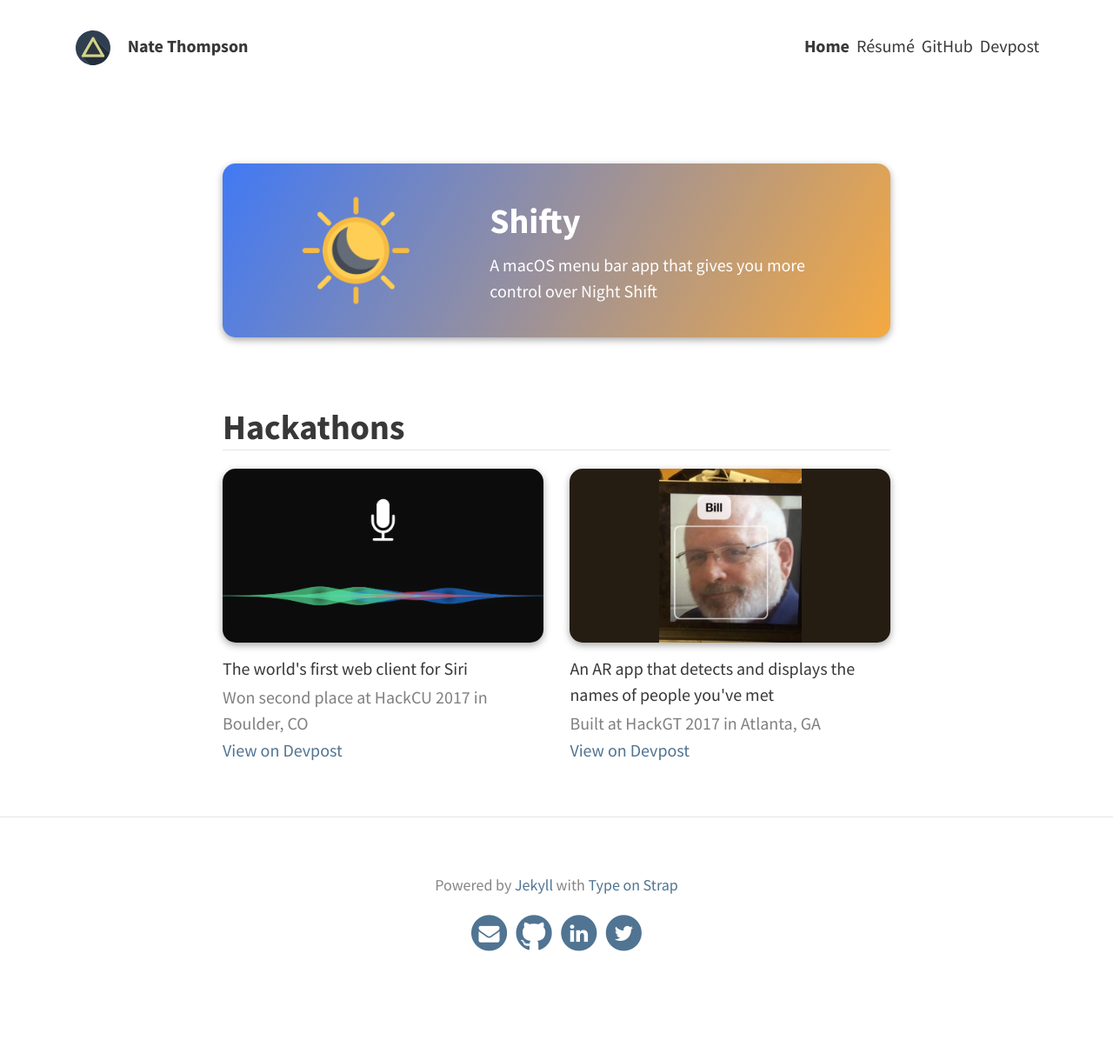
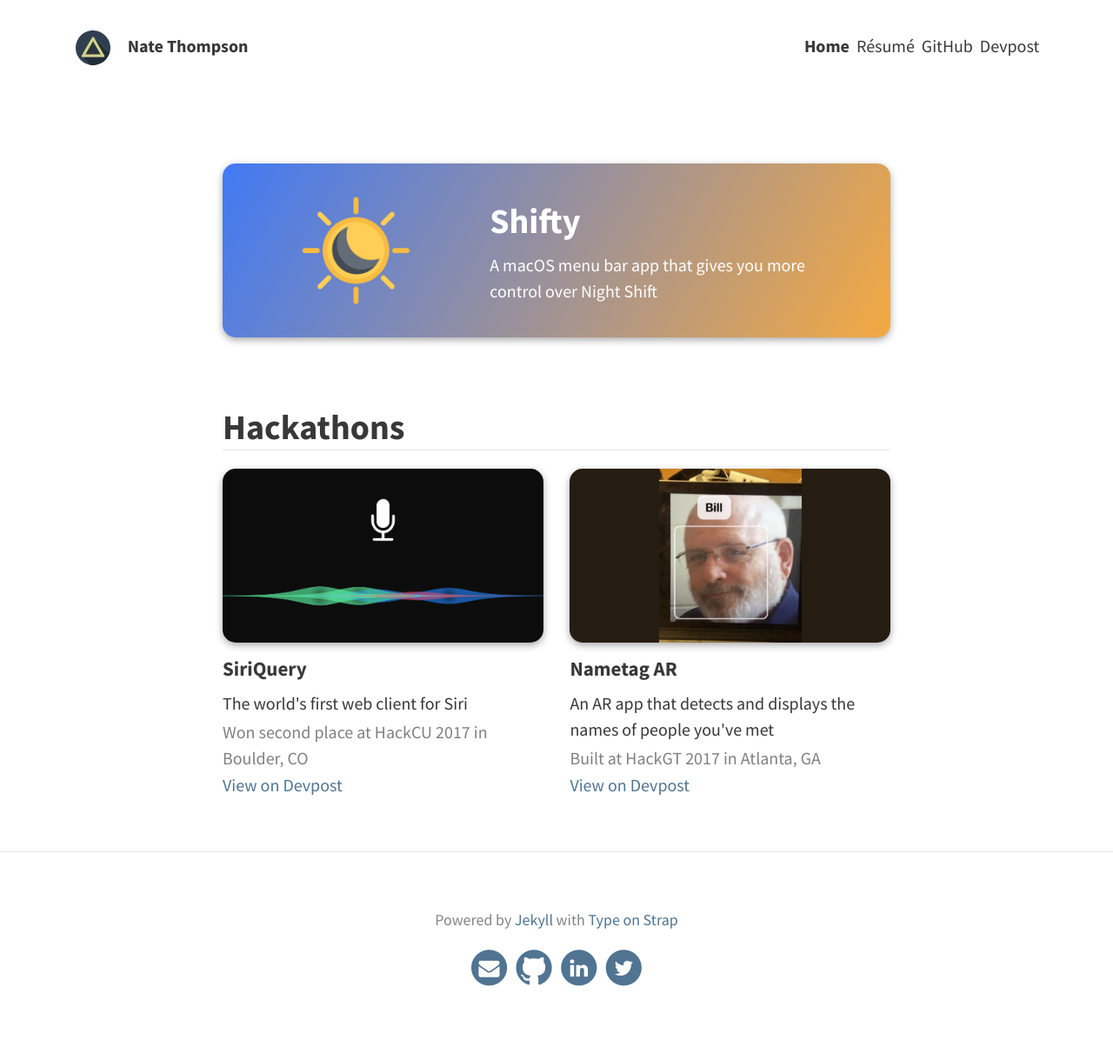
Before and after one commit to thompsonate/natethompson.io, a Jekyll site: the page built from index.html, in a window 1280 px wide. Shown: the whole page at 87% size. Built offline with Jekyll 4.4.1, drawn with Linux system fonts in a browser that asks for light colours; before the commit the page ends 1179 px from its top, so only the background shows below that.

Commit message:
fix hackathon project titles

```diff
--- a/index.html
+++ b/index.html
@@ -45,7 +45,7 @@ nav_order: 1
     background-size: auto 200px;
     background-color: {{ project.image.background_color }}
     "></div>
-    <h4>{{ project.title }}</h4>
+    <h4>{{ project.name }}</h4>
     <p>{{ project.description.primary }}</p>
     <p>{{ project.description.secondary }}</p>
     <a href="{{ project.link.url }}">{{ project.link.title }}</a>
```
